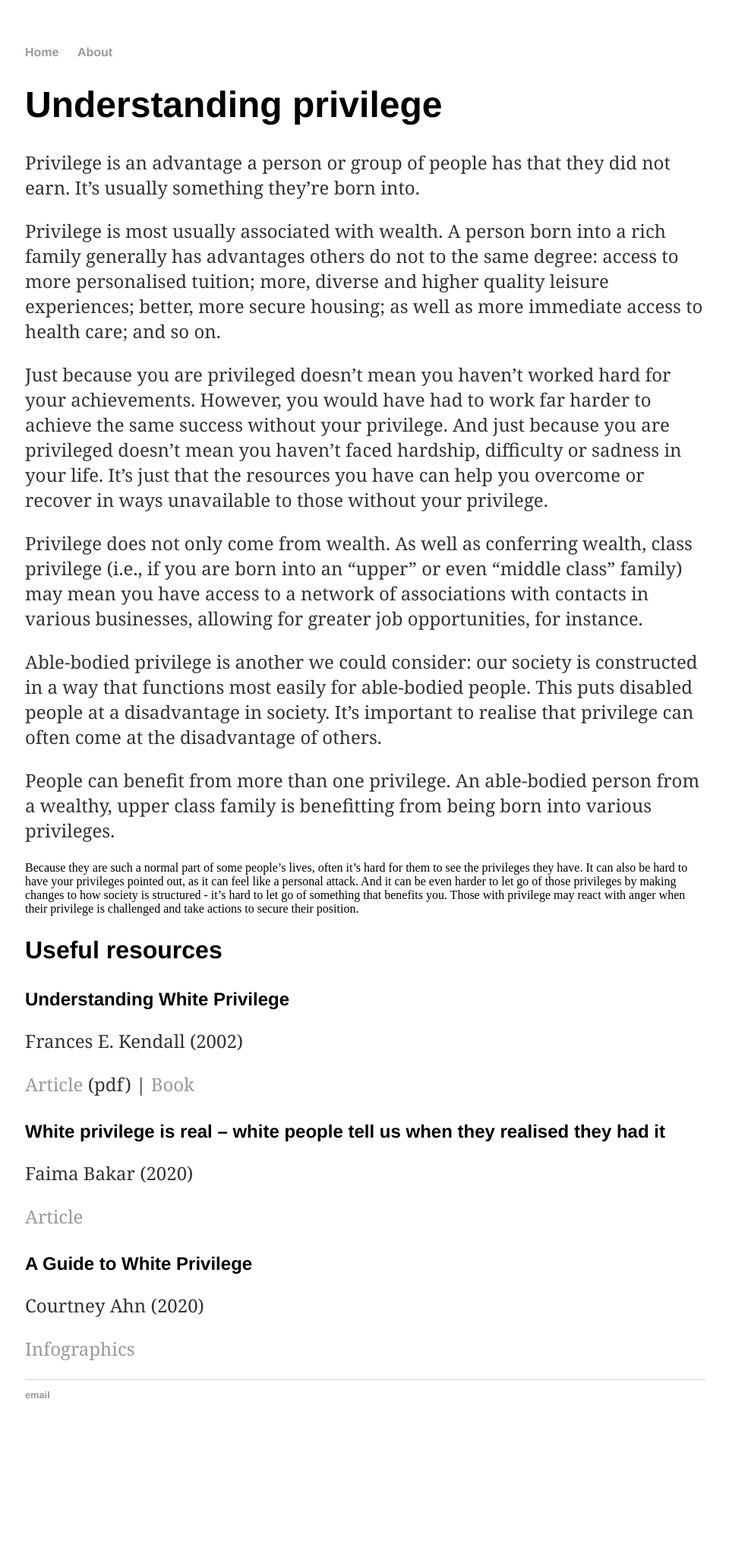
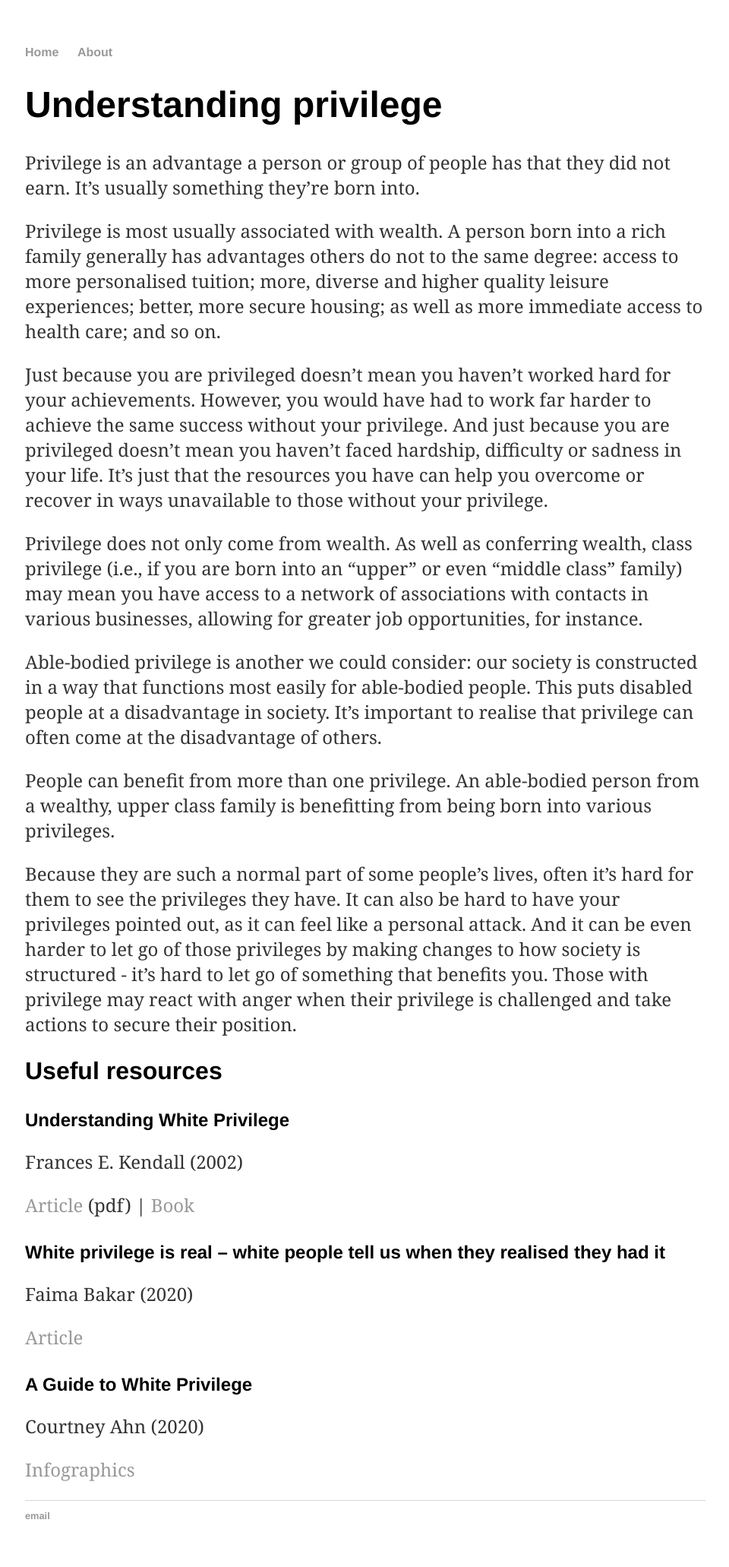
Before and after one commit to whatisracism/whatisracism.github.io, a Jekyll site: the page built from ed/privilege.html, in a window 1280 px wide. Shown: the whole page at 76% size, without its empty margins (159-1119 px from the left). Built offline with Jekyll 4.4.1, drawn with Linux system fonts in a browser that asks for light colours; before the commit the page ends 1903 px from its top, so only the background shows below that.

```diff
--- a/ed/privilege.html
+++ b/ed/privilege.html
@@ -11,7 +11,7 @@ title: Understanding privilege
 <p>Privilege does not only come from wealth. As well as conferring wealth, class privilege (i.e., if you are born into an “upper” or even “middle class” family) may mean you have access to a network of associations with contacts in various businesses, allowing for greater job opportunities, for instance.</p>
 <p>Able-bodied privilege is another we could consider: our society is constructed in a way that functions most easily for able-bodied people. This puts disabled people at a disadvantage in society. It’s important to realise that privilege can often come at the disadvantage of others.</p>
 <p>People can benefit from more than one privilege. An able-bodied person from a wealthy, upper class family is benefitting from being born into various privileges.</p>
-Because they are such a normal part of some people’s lives, often it’s hard for them to see the privileges they have. It can also be hard to have your privileges pointed out, as it can feel like a personal attack. And it can be even harder to let go of those privileges by making changes to how society is structured - it’s hard to let go of something that benefits you. Those with privilege may react with anger when their privilege is challenged and take actions to secure their position.</p>
+<p>Because they are such a normal part of some people’s lives, often it’s hard for them to see the privileges they have. It can also be hard to have your privileges pointed out, as it can feel like a personal attack. And it can be even harder to let go of those privileges by making changes to how society is structured - it’s hard to let go of something that benefits you. Those with privilege may react with anger when their privilege is challenged and take actions to secure their position.</p>
 
 <h2>Useful resources</h2>
 <h4>Understanding White Privilege</h4>
```
